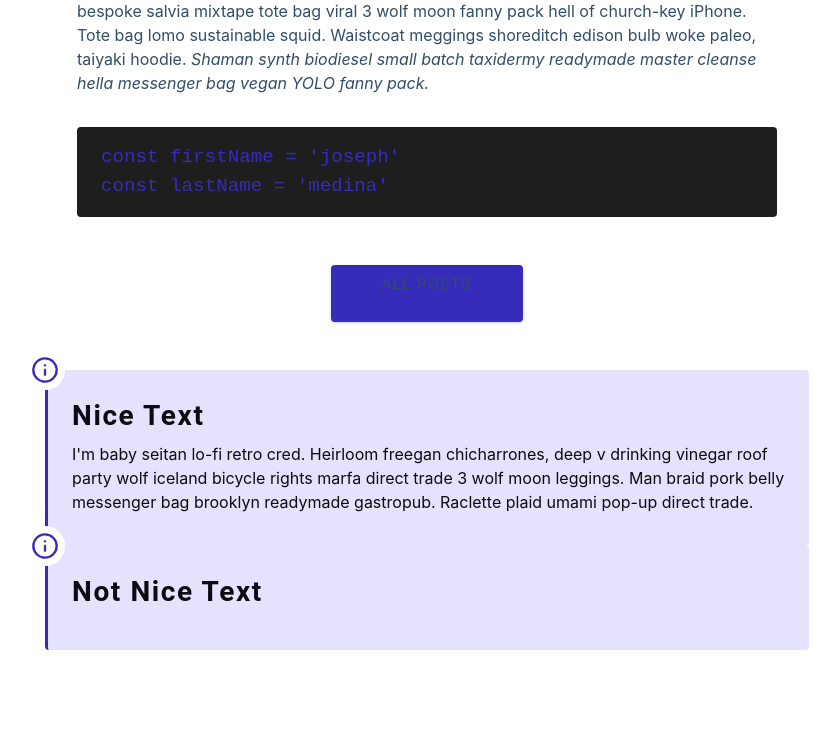
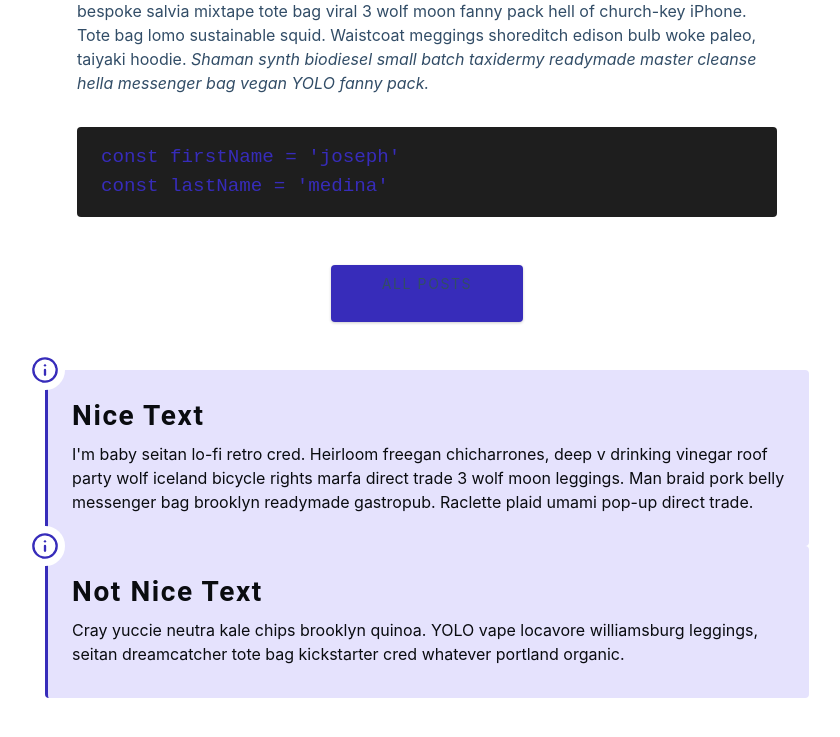
Before and after one commit to jos3ph-m/MDX, a Gatsby site: page /post in a window 1280 px wide. Shown: the part 141-878 px from the top of the page, without its empty margins (213-1053 px from the left). Before the commit the page ends 855 px from the top, so only its background shows below. Built offline with nearby package versions, Linux system fonts and the light colour scheme; Gatsby itself is replaced by a stand-in of ours; code samples lack their colours.

Commit message:
some basic markdown

```diff
--- a/src/pages/post.mdx
+++ b/src/pages/post.mdx
@@ -36,6 +36,8 @@ I'm baby seitan lo-fi retro cred. Heirloom freegan chicharrones, deep v drinking
 
 <FiInfo className="nice-text-icon"></FiInfo>
 
+Cray yuccie neutra kale chips brooklyn quinoa. YOLO vape locavore williamsburg leggings, seitan dreamcatcher tote bag kickstarter cred whatever portland organic.
+
 </div>
 
 </section>
```
